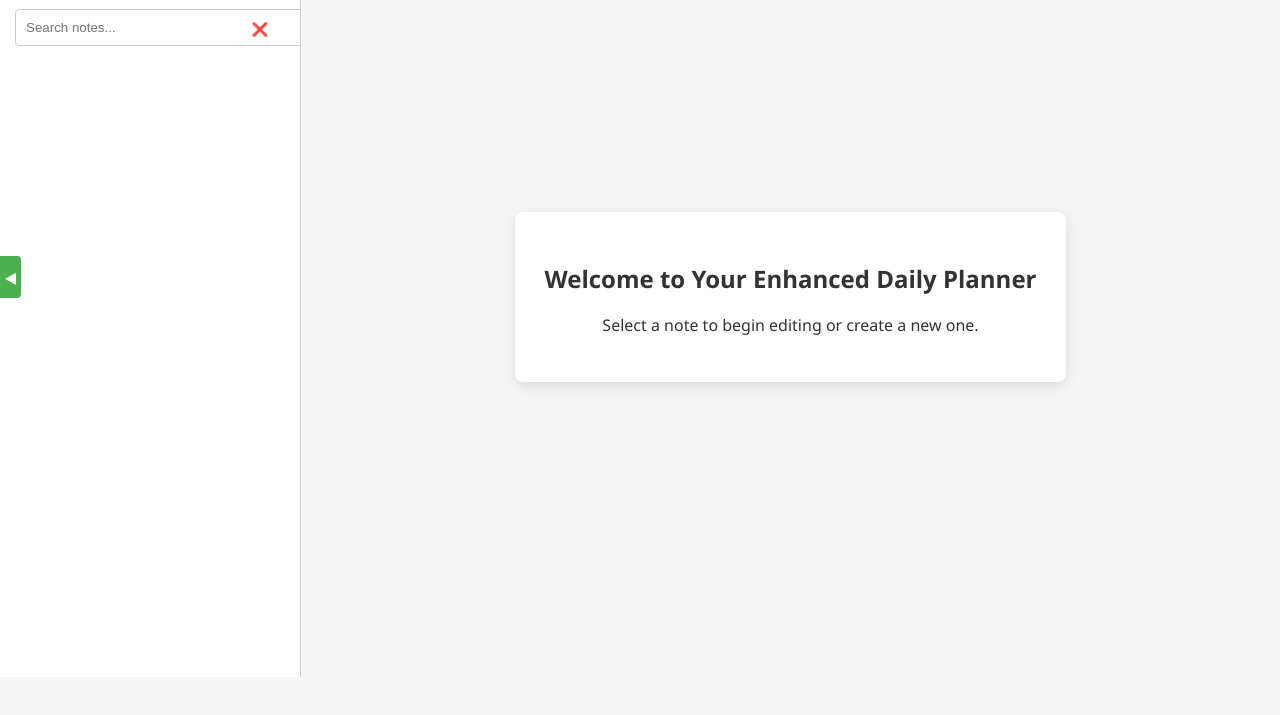
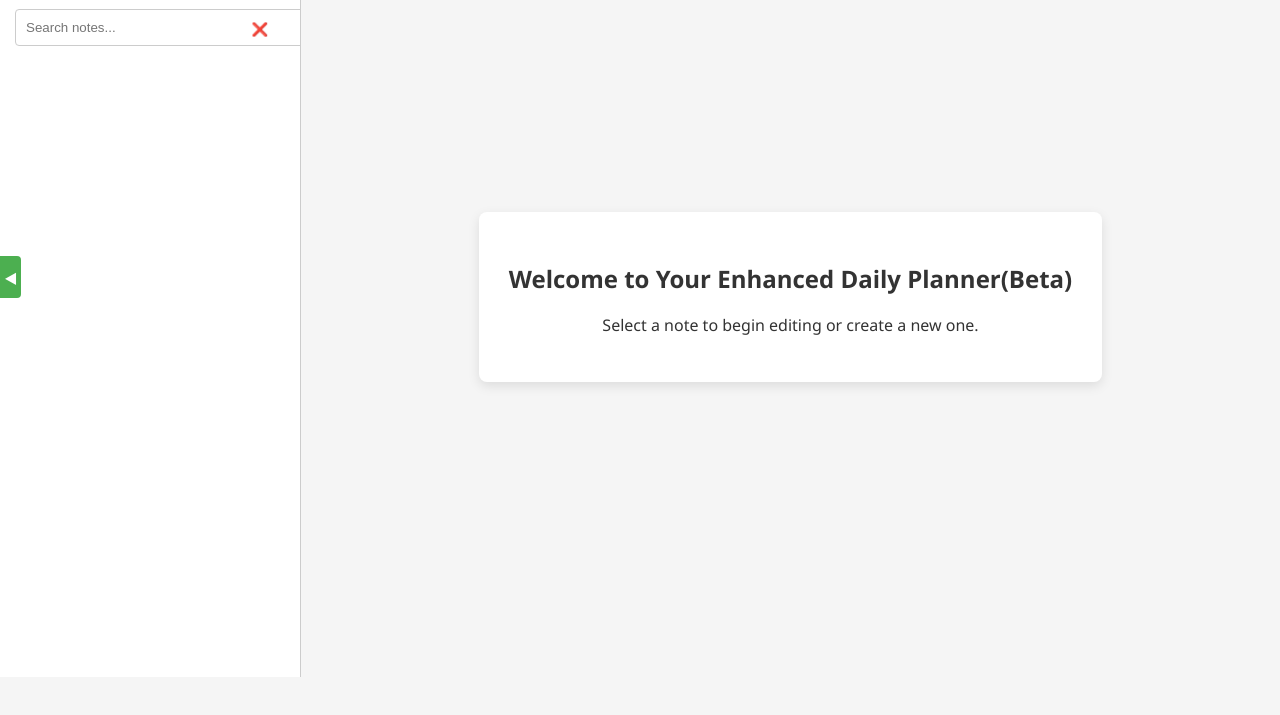
Before and after one commit to Suzuki1130/EnhancedDailyPlanner, a plain HTML site: page index.html in a window 1280 px wide. Shown: the part 123-838 px from the top of the page. Drawn offline with Linux system fonts and the light colour scheme.

Commit message:
Add files via upload

```diff
--- a/index.html
+++ b/index.html
@@ -4,6 +4,7 @@
     <meta charset="UTF-8">
     <meta name="viewport" content="width=device-width, initial-scale=1.0">
     <title>Enhanced Daily Planner</title>
+    <link rel="shortcut icon" href="Logo.webp" type="image/x-icon">
     <style>
         :root {
             --background-color: #f5f5f5;
@@ -672,7 +673,7 @@
         <div class="content-area" id="contentArea">
             <div class="welcome-screen" id="welcomeScreen">
                 <div class="welcome-content">
-                    <h2>Welcome to Your Enhanced Daily Planner</h2>
+                    <h2>Welcome to Your Enhanced Daily Planner(Beta)</h2>
                     <p>Select a note to begin editing or create a new one.</p>
                 </div>
             </div>
```
Also changed, not shown: styles.css (line endings or trailing spaces).
